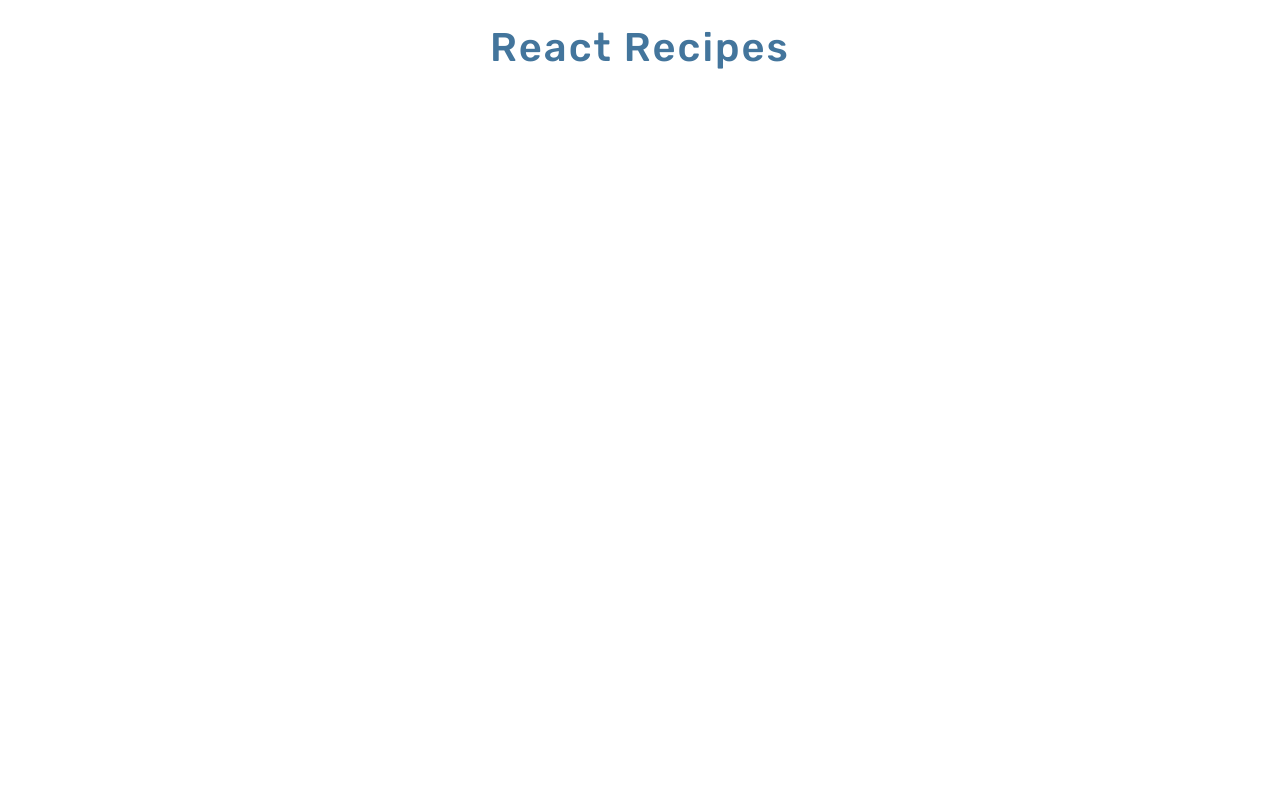
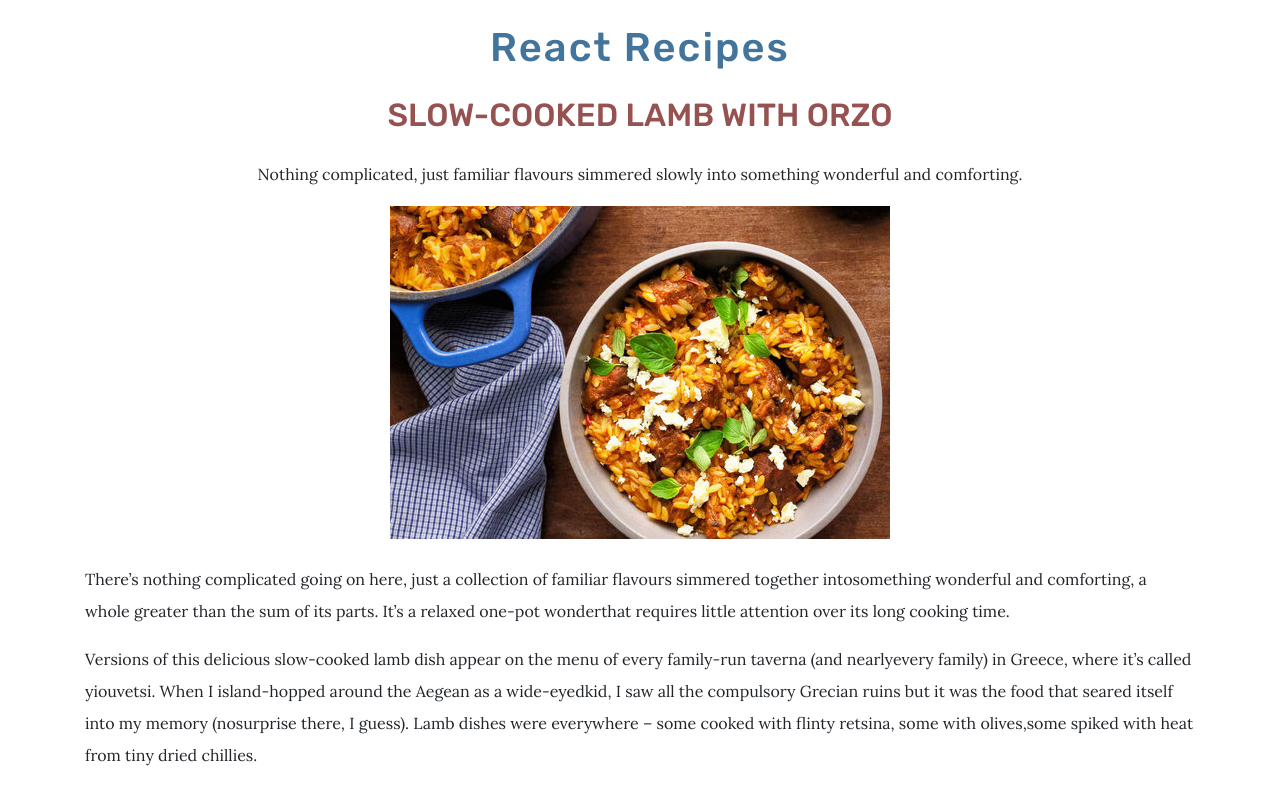
Before and after one commit to KiraSl/react-recipes, a React (Create React App) app: page /react-recipes/recipe/1 in a window 1280 px wide. Shown: the top 794 px of the page. Built offline with nearby package versions, Linux system fonts and the light colour scheme.

Commit message:
Add gh-pages and prefix the root

```diff
--- a/package.json
+++ b/package.json
@@ -1,4 +1,5 @@
 {
+  "homepage": "http://KiraSl.github.io/react-recipes",
   "name": "react-recipes",
   "version": "0.1.0",
   "private": true,
@@ -7,6 +8,7 @@
     "@testing-library/react": "^9.3.2",
     "@testing-library/user-event": "^7.1.2",
     "bootstrap": "^4.5.0",
+    "gh-pages": "^3.0.0",
     "node-sass": "^4.14.1",
     "react": "^16.13.1",
     "react-dom": "^16.13.1",
@@ -14,6 +16,8 @@
     "react-scripts": "3.4.1"
   },
   "scripts": {
+    "predeploy": "yarn build",
+    "deploy": "gh-pages -d build",
     "preinstall": "ln -fs $(pwd)/pre-commit .git/hooks/",
     "start": "react-scripts start",
     "build": "react-scripts build",
--- a/src/App.js
+++ b/src/App.js
@@ -8,13 +8,13 @@ class App extends React.Component {
     return (
       <Router>
         <nav className="d-flex justify-content-center">
-          <Link to="/" className="h1 my-4 text-primary">
+          <Link to="/react-recipes" className="h1 my-4 text-primary">
             React Recipes
           </Link>
         </nav>
         <div className="container">
-          <Route exact path="/" component={HomePage} />
-          <Route exact path="/recipe/:id" render={routeProps => (<RecipeDetails {...routeProps} />)} />
+          <Route exact path="/react-recipes" component={HomePage} />
+          <Route exact path="/react-recipes/recipe/:id" render={routeProps => (<RecipeDetails {...routeProps} />)} />
         </div>
       </Router>
     )
--- a/src/RecipeCard.js
+++ b/src/RecipeCard.js
@@ -9,11 +9,11 @@ const RecipeCard = ({ recipe }) => {
   return (
     <div className="col-sm-6 col-lg-4 mb-4 d-flex">
       <div className="card">
-        <Link to={`/recipe/${id}`}>
-          <img src={image} className="card-img-top" alt={title} />
+        <Link to={`/react-recipes/recipe/${id}`}>
+          <img src={`/react-recipes${image}`} className="card-img-top" alt={title} />
         </Link>
         <div className="card-body">
-          <Link to={`/recipe/${id}`} className="h5 text-uppercase">
+          <Link to={`/react-recipes/recipe/${id}`} className="h5 text-uppercase">
             {title}
           </Link >
           <p className="card-text">{description}</p>
--- a/src/routes/HomePage.js
+++ b/src/routes/HomePage.js
@@ -11,7 +11,7 @@ class HomePage extends React.Component {
   }
 
   async componentDidMount() {
-    const response = await fetch('/api/recipes/all.json')
+    const response = await fetch('/react-recipes/api/recipes/all.json')
     const recipes = await response.json()
     this.setState({ recipes })
   }
--- a/src/routes/RecipeDetails.js
+++ b/src/routes/RecipeDetails.js
@@ -11,7 +11,7 @@ class RecipeDetails extends React.Component {
   }
 
   async componentDidMount() {
-    const response = await fetch(`/api/recipes/${this.props.match.params.id}.json`)
+    const response = await fetch(`/react-recipes/api/recipes/${this.props.match.params.id}.json`)
     const recipe = await response.json()
     this.setState({ recipe })
   }
@@ -25,7 +25,7 @@ class RecipeDetails extends React.Component {
           <h2 className="text-secondary text-uppercase mb-4">{recipe.title}</h2>
           <p>{recipe.description}</p>
           <img
-            src={recipeDetail?.image}
+            src={`/react-recipes${recipeDetail?.image}`}
             alt={recipe.title}
             className="pb-4"
           />
```
Also changed, not shown: 1 other file (tests, documents, lock files or other folders).
